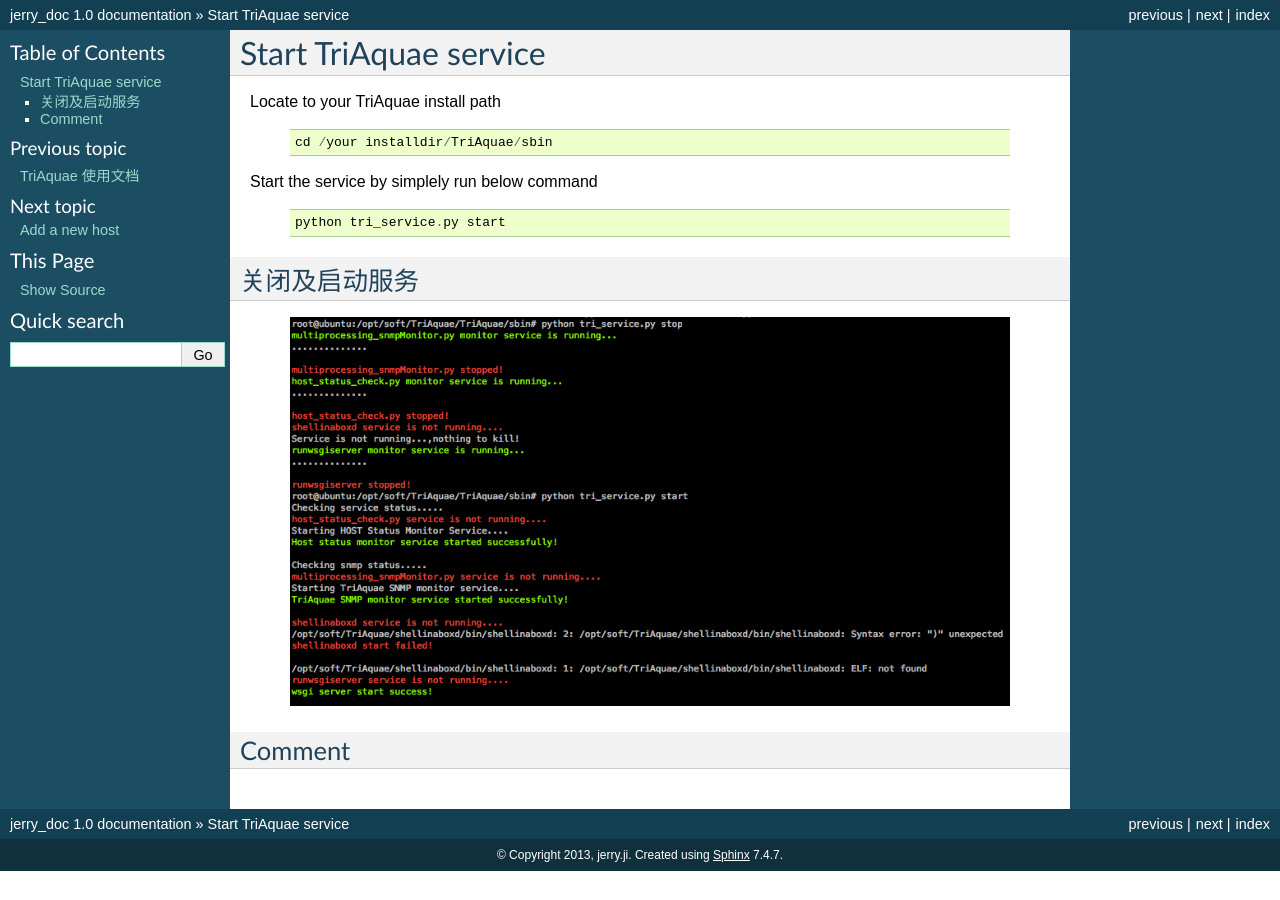
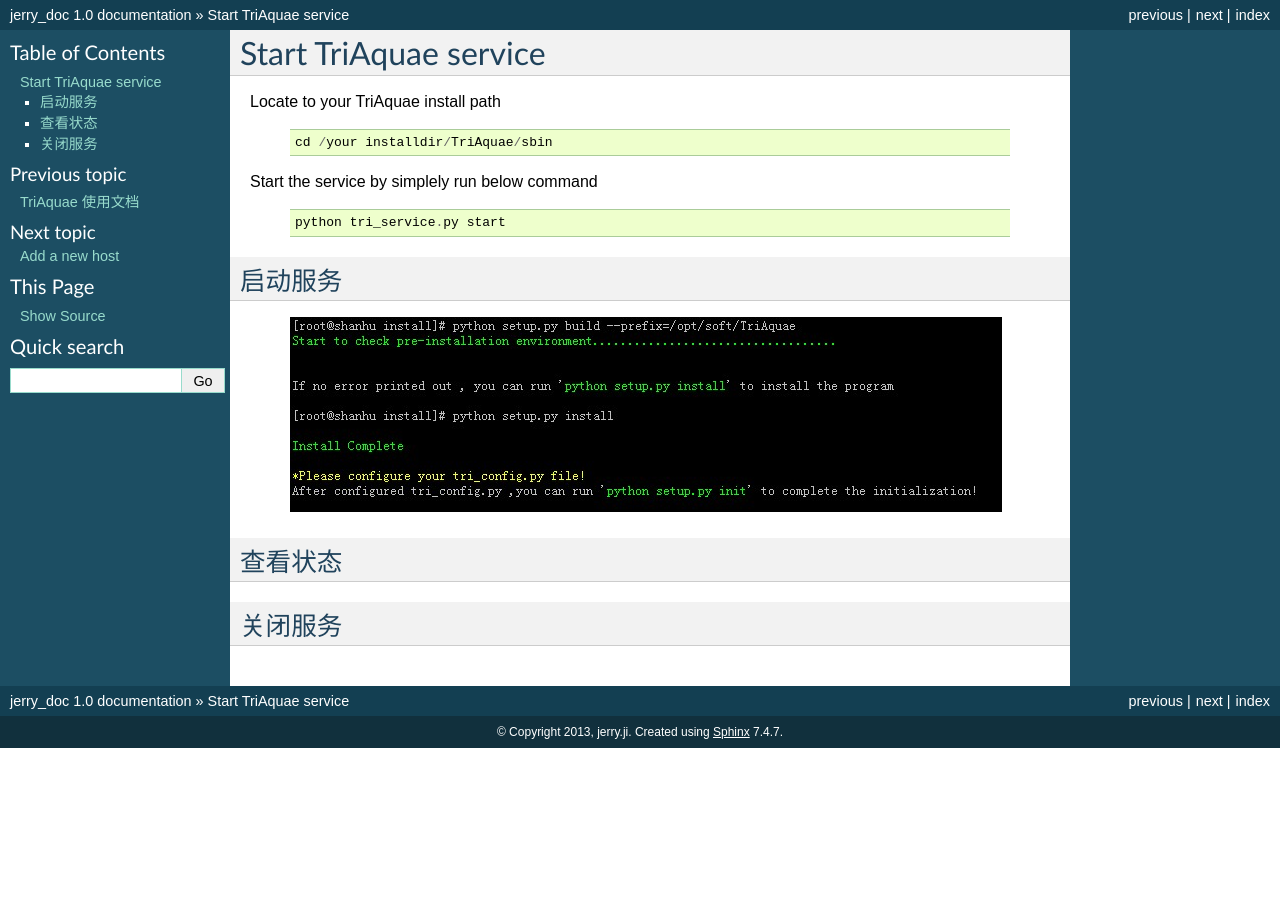
Before and after one commit to jerry123je/test, a Sphinx documentation site: the page built from docs/startservice.rst, in a window 1280 px wide. Built offline with Sphinx 7.4.7, drawn with Linux system fonts in a browser that asks for light colours; pages that are not in the unit, such as notebooks, are missing from menus.

Commit message:
20131122_02

```diff
--- a/docs/startservice.rst
+++ b/docs/startservice.rst
@@ -13,11 +13,17 @@
 
 	python tri_service.py start
 
-关闭及启动服务
+启动服务
 ----------------------
 
-  .. image:: images/start_service.png
+  .. image:: images/startservice_01.jpg
 
 
-Comment
+查看状态
 ----------------------
+
+
+
+
+关闭服务
+----------------------
```
Also changed, not shown: docs/images/startservice_01.jpg (added).
